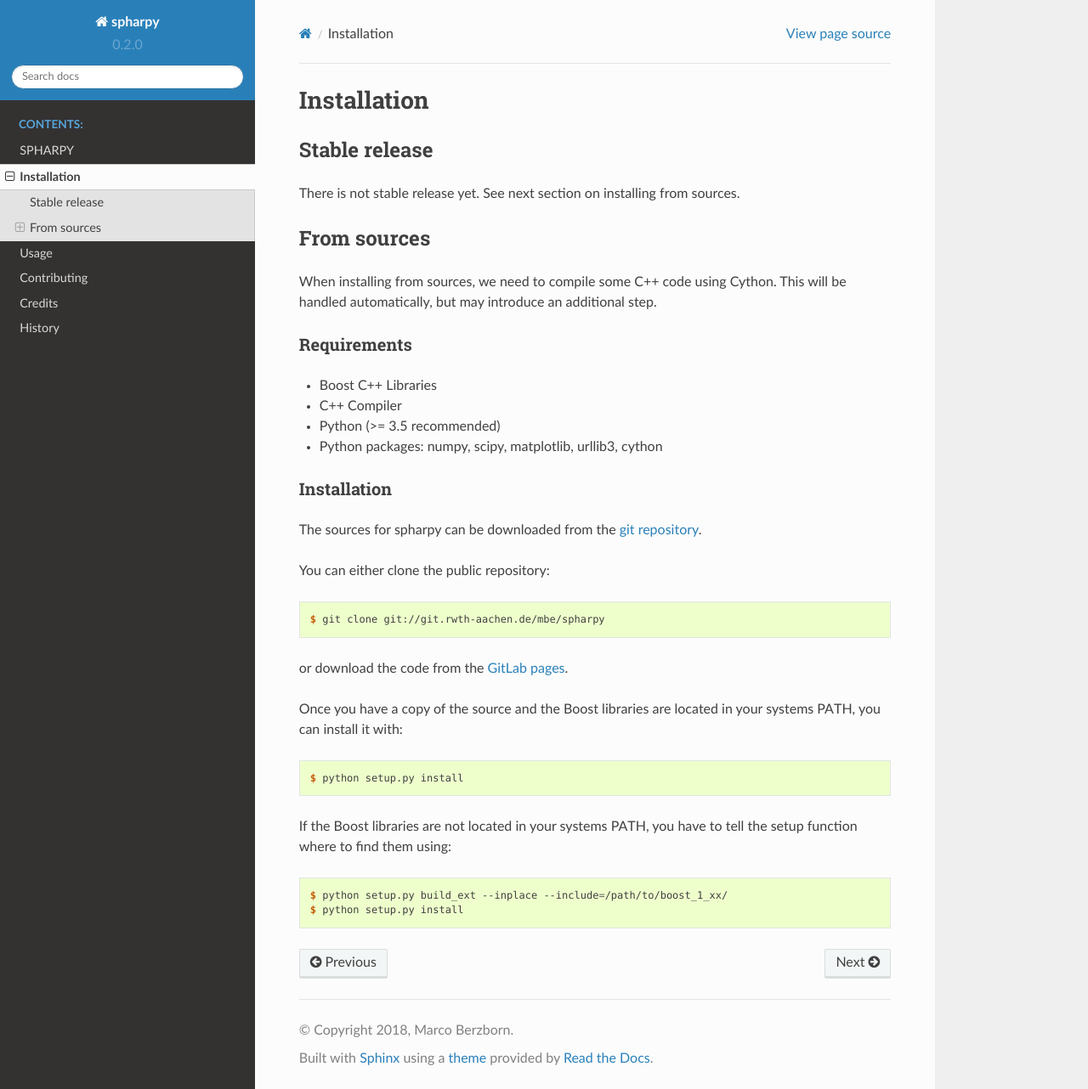
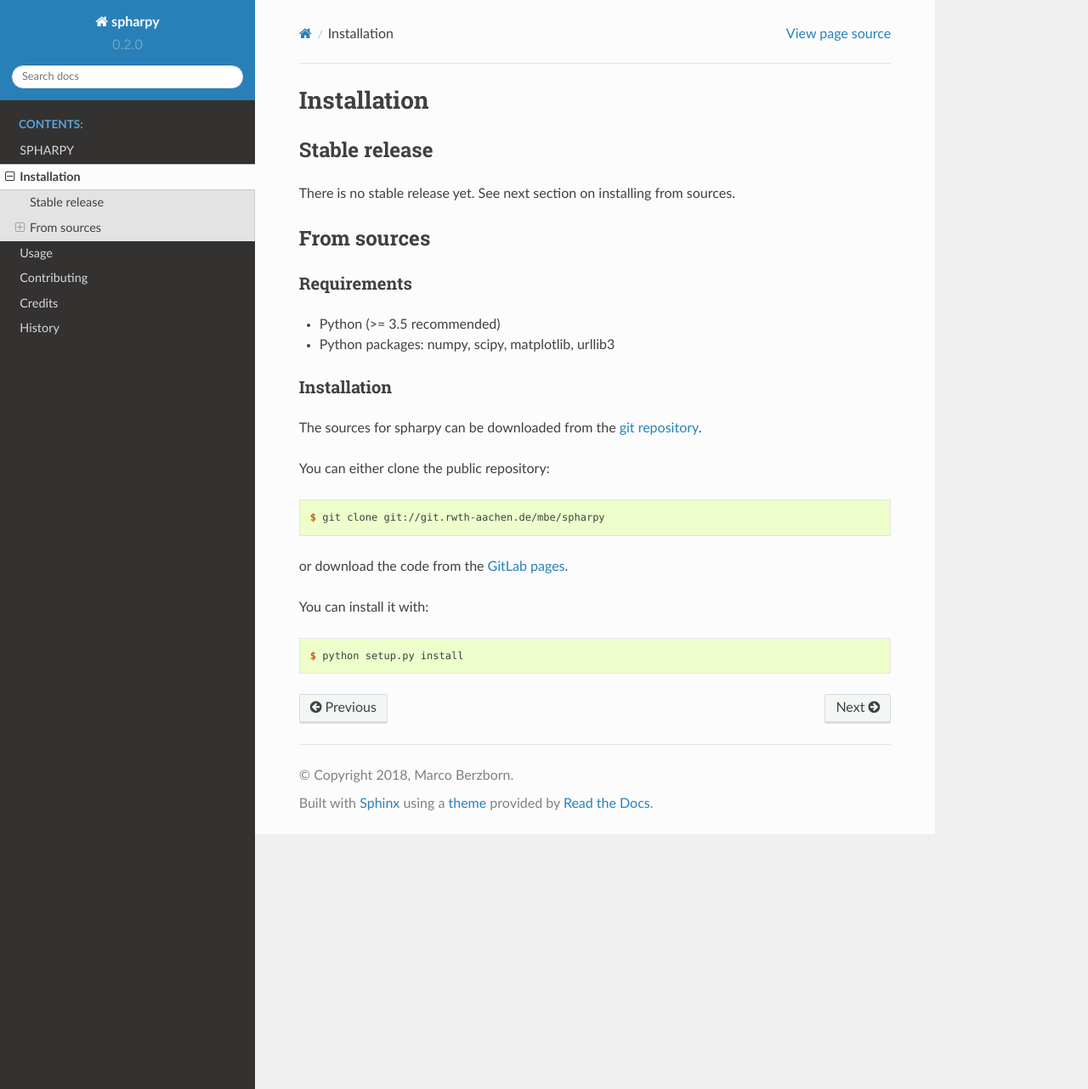
Before and after one commit to pyfar/spharpy, a Sphinx documentation site: the page built from docs/installation.rst, in a window 1280 px wide and 1282 px high. Shown: the whole window at 85% size. Built offline with Sphinx 7.4.7 and the Read the Docs theme 2.0.0, drawn with Linux system fonts in a browser that asks for light colours; pages that are not in the unit, such as notebooks, are missing from menus.

Commit message:
removed compilation steps from readme and docs

```diff
--- a/docs/installation.rst
+++ b/docs/installation.rst
@@ -8,23 +8,17 @@
 Stable release
 --------------
 
-There is not stable release yet. See next section on installing from sources.
-
-
+There is no stable release yet. See next section on installing from sources.
 
 
 From sources
 ------------
 
-When installing from sources, we need to compile some C++ code using Cython. This will be handled automatically, but may introduce an additional step.
-
 Requirements
 ============
 
-- Boost C++ Libraries
-- C++ Compiler
 - Python (>= 3.5 recommended)
-- Python packages: numpy, scipy, matplotlib, urllib3, cython
+- Python packages: numpy, scipy, matplotlib, urllib3
 
 Installation
 ============
@@ -39,20 +33,11 @@
 
 or download the code from the `GitLab pages`_.
 
-Once you have a copy of the source and the Boost libraries are located in your
-systems PATH, you can install it with:
+You can install it with:
 
 .. code-block:: console
 
     $ python setup.py install
 
-If the Boost libraries are not located in your systems PATH, you have to tell
-the setup function where to find them using:
-
-.. code-block:: console
-
-    $ python setup.py build_ext --inplace --include=/path/to/boost_1_xx/
-    $ python setup.py install
-
 .. _GitLab pages: https://git.rwth-aachen.de/mbe/spharpy
 .. _git repository: https://git.rwth-aachen.de/mbe/spharpy
```
Also changed, not shown: README.rst (+4 -24 lines).
